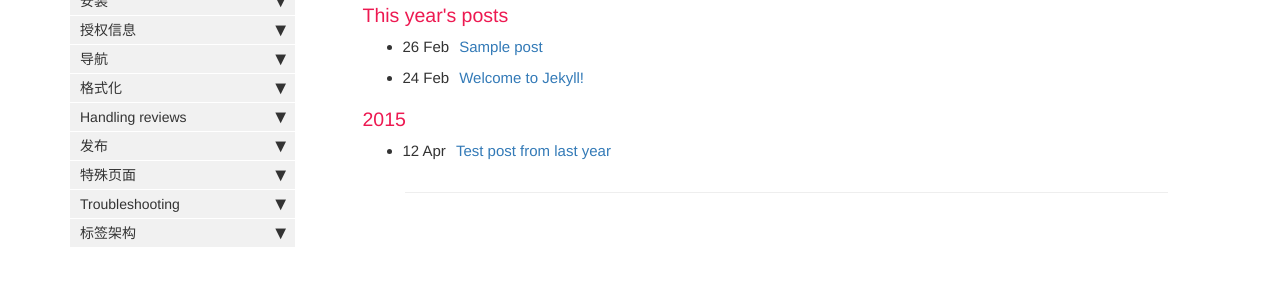
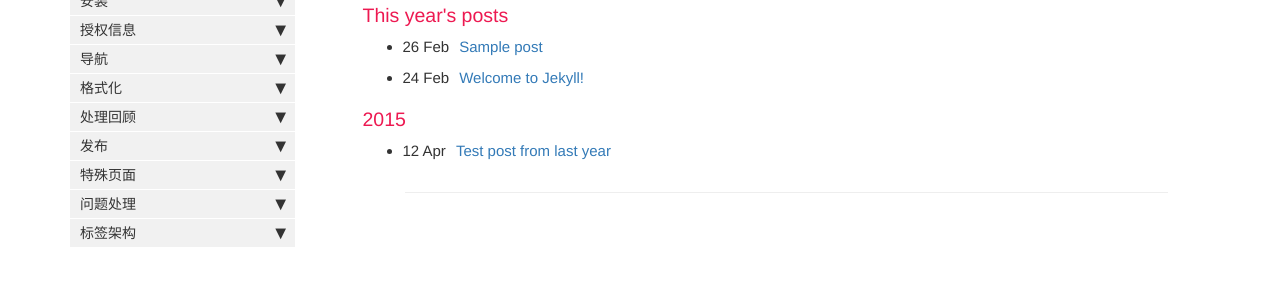
Before and after one commit to junglefive/junglefive.github.io, a Jekyll site: the page built from pages/news/news_archive.html, in a window 1280 px wide. Shown: the part 200-501 px from the top of the page. Built offline with Jekyll 4.4.1, drawn with Linux system fonts in a browser that asks for light colours; nearby versions of some CDN libraries; comment, search, counter and statistics services are not loaded.

Commit message:
1. 修改配置文件.yml

```diff
--- a/_config.yml
+++ b/_config.yml
@@ -12,13 +12,13 @@
 company_name: 芯海科技（深圳）股份有限公司
 # this appears in the footer
 
-github_editme_path: tomjoht/documentation-theme-jekyll/blob/gh-pages/
+github_editme_path: junglefive/junglefive.github.io/blob/gh-pages/
 # if you're using Github, provide the basepath to the branch you've created for reviews, following the sample here. if not, leave this value blank.
 
 disqus_shortname: idrbwjekyll
 # if you're using disqus for comments, add the shortname here. if not, leave this value blank.
 
-google_analytics: UA-66296557-1
+google_analytics:
 # if you have google-analytics ID, put it in. if not, edit this value to blank.
 
 host: 127.0.0.1
--- a/_data/sidebars/mydoc_sidebar.yml
+++ b/_data/sidebars/mydoc_sidebar.yml
@@ -176,7 +176,7 @@
       url: /mydoc_workflow_maps.html
       output: web, pdf
 
-  - title: Handling reviews
+  - title: 处理回顾
     output: web, pdf
 
     folderitems:
@@ -248,7 +248,7 @@
       url: /mydoc_shuffle.html
       output: web, pdf
 
-  - title: Troubleshooting
+  - title: 问题处理
     output: web, pdf
 
     folderitems:
```
